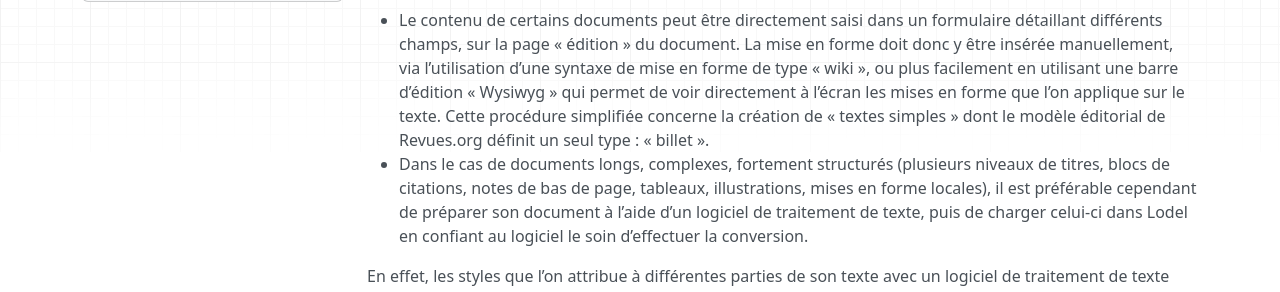
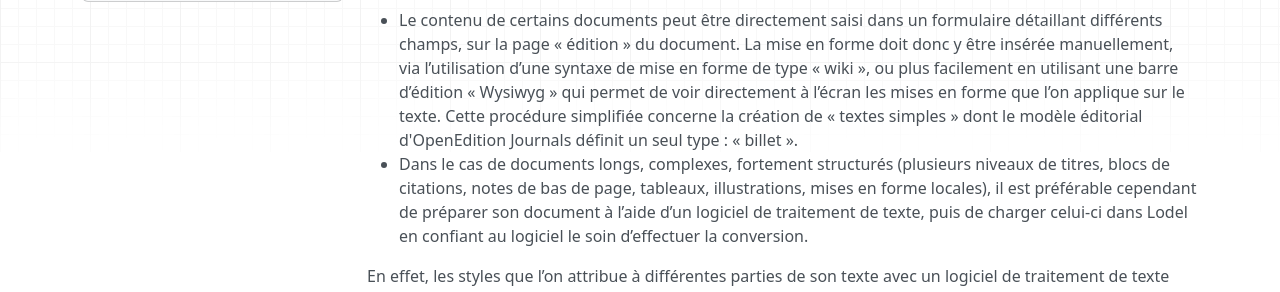
Before and after one commit to ValentinGeorgesDubost/Doc-Lodel-Utilisateur, an MkDocs documentation site: the page built from docs/Importer un document.md, in a window 1280 px wide and 900 px high. Shown: the part 154-446 px from the top of the window. Built offline with MkDocs 1.6.1, drawn with Linux system fonts in a browser that asks for light colours; nearby versions of some CDN libraries; old or Windows-style settings are respelled for this version of MkDocs; some of the changed text lies outside the part shown.

Commit message:
Update Importer un document.md

```diff
--- a/docs/Importer un document.md
+++ b/docs/Importer un document.md
@@ -3,7 +3,7 @@
 La création de documents avec Lodel peut suivre deux procédures tout à fait différentes.
 
 * Le contenu de certains documents peut être directement saisi dans un formulaire détaillant différents champs, sur la page
-« édition » du document. La mise en forme doit donc y être insérée manuellement, via l’utilisation d’une syntaxe de mise en forme de type « wiki », ou plus facilement en utilisant une barre d’édition « Wysiwyg » qui permet de voir directement à l’écran les mises en forme que l’on applique sur le texte. Cette procédure simplifiée concerne la création de « textes simples » dont le modèle éditorial de Revues.org définit un seul type : « billet ».
+« édition » du document. La mise en forme doit donc y être insérée manuellement, via l’utilisation d’une syntaxe de mise en forme de type « wiki », ou plus facilement en utilisant une barre d’édition « Wysiwyg » qui permet de voir directement à l’écran les mises en forme que l’on applique sur le texte. Cette procédure simplifiée concerne la création de « textes simples » dont le modèle éditorial d'OpenEdition Journals définit un seul type : « billet ».
 * Dans le cas de documents longs, complexes, fortement structurés (plusieurs niveaux de titres, blocs de citations, notes de bas de page, tableaux, illustrations, mises en forme locales), il est préférable cependant de préparer son document à l’aide d’un logiciel de traitement de texte, puis de charger celui-ci dans Lodel en confiant au logiciel le soin d’effectuer la conversion.
 
 En effet, les styles que l’on attribue à différentes parties de son texte avec un logiciel de traitement de texte (titre, sous-titre, auteur, normal, liste à puces, citation) sont reconnus par Lodel, qui les utilise pour remplir les champs de sa base de données et générer la structure XML correspondante. C’est par ce moyen qu’il pourra alimenter automatiquement ses différents index avec les informations pertinentes et affichera les différents éléments du texte de manière différenciée selon les instructions de la maquette.
@@ -111,7 +111,7 @@ Les champs du formulaire d’édition ont été pré-remplis par Lodel à partir
 
 Remarque : il est possible de configurer le modèle éditorial de manière à rendre ces champs non éditables dans l’interface ; ce qui permet d’éviter des erreurs malencontreuses.
 
-On trouvera ci-dessous une description exhaustive des champs qui apparaissent lorsqu’on utilise le modèle éditorial de Revues.org.
+On trouvera ci-dessous une description exhaustive des champs qui apparaissent lorsqu’on utilise le modèle éditorial d'OpenEdition Journals.
 
 * **Numéro du document** : Il s’agit d’une information éditoriale qui peut être affichée dans la maquette dans la référence électronique du document. Le numéro de document peut être utilisé, par exemple, pour faciliter la citation des documents électroniques
 * **Titre**
@@ -135,7 +135,7 @@ On trouvera ci-dessous une description exhaustive des champs qui apparaissent lo
 * **Traducteur** : fonctionne comme un champ auteur. Aliment l’index des traducteurs.
 * **Editeur scientifique** : idem. Pour une explication détaillée de ces fonctions, voir le chapitre « Préparer un document avec Word ». Alimente l’index des éditeurs scientifiques.
 * **Œuvre commentée** : ce bloc de champs concerne des informations bibliographiques relatives à des comptes rendus et à des notes de lecture. Il s’agit ici des informations portant sur les ouvrages faisant l’objet du compte rendu : titre de l’œuvre, notice bibliographique, date de publication, nom de l’auteur (fonctionne comme un champ auteur classique, mais alimente l’index des auteurs d’œuvres commentées)
-* **Gestion du document** : ce bloc est particulier au modèle éditorial de Revues.org et renvoie à des exploitations spécifiques dans la maquette.
+* **Gestion du document** : ce bloc est particulier au modèle éditorial d'OpenEdition Journals et renvoie à des exploitations spécifiques dans la maquette.
    * La case « document prioritaire » permet de mettre « à la Une » le document en cours d’édition sur une page de sommaire par exemple, à condition que la maquette le prenne en compte.
    * La case « document cliquable dans les sommaires » permet de faire en sorte que le titre d’un document ne soit pas cliquable dans le sommaire de la publication qui le contient. Cette fonction est utilisée lorsque le document ne possède ni texte intégral, ni métadonnées complètes. Cela peut être le cas par exemple d’un article qui sera publié dans un numéro à paraître, annoncé sur le site d’une revue, mais dont on ne connaît rien de plus que le titre et le nom de l’auteur. Il est dans ce cas inutile de conduire le lecteur vers une page quasiment vide qui ne lui donnera pas d’information supplémentaire par rapport à ce qu’il peut déjà voir au niveau du sommaire.
 
```
